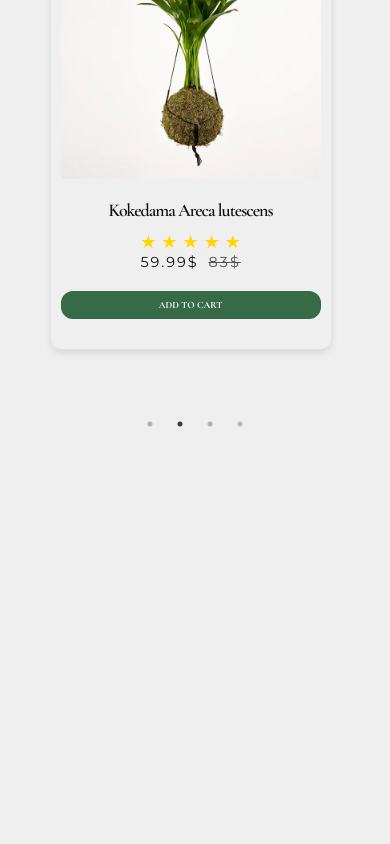
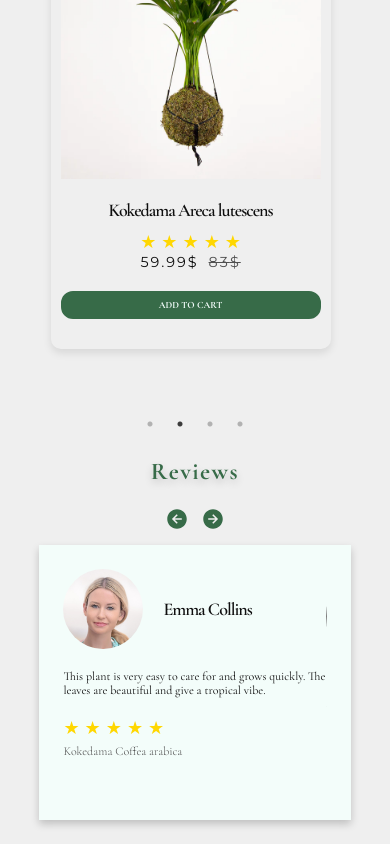
Before and after one commit to nataliiacat/RootStore, a React (Vite) app: page / in a window 390 px wide. Shown: the part 3667-4511 px from the top of the page. Before the commit the page ends 4101 px from the top, so only its background shows below. Built offline with nearby package versions, Linux system fonts and the light colour scheme.

Commit message:
fixed some issues

```diff
--- a/src/components/ReviewsSection/ReviewsSection.css
+++ b/src/components/ReviewsSection/ReviewsSection.css
@@ -41,39 +41,41 @@
 .nav-buttons .icon:active {
   fill: var(--secondary-accent-color);
 }
-.title-contain .nav-buttons{
+
+.title-contain .nav-buttons {
   display: flex;
   align-items: end;
   justify-content: flex-end;
   margin-top: 20px;
 }
-.title-contain .title{
+
+.title-contain .title {
   margin-bottom: 20px;
   color: var(--accent-color);
   text-shadow: 0 4px 8px rgba(0, 0, 0, 0.2);
 }
-.none.nav-buttons{
-  display: none;
-}
-@media (max-width: 600px){
-.reviewsSection .container{
+
+@media (max-width: 600px) {
+  .reviewsSection .container {
     flex-direction: column;
     gap: 10px;
     align-items: center;
   }
+
   .title-contain .nav-buttons {
+    justify-content: center;
+    margin-top: 20px;
+  }
+
+  .title-contain .text {
     display: none;
   }
-.title-contain .text{
-  display: none;
-}
-.title-contain .title{
+
+  .title-contain .title {
     text-align: center;
   }
-.slider-block{
+
+  .slider-block {
     width: 85%;
   }
-.none.nav-buttons {
-  display: block;
 }
-}
--- a/src/components/ReviewsSection/ReviewsSection.jsx
+++ b/src/components/ReviewsSection/ReviewsSection.jsx
@@ -17,7 +17,7 @@ const ReviewsSection = () => {
       <section className="reviewsSection">
         <div className="container">
           <div className="title-contain">
-            <h1 className="title">What People Say</h1>
+            <h1 className="title">Reviews</h1>
             <p className="text">Our clients love our service, and we truly value them in return. We’re dedicated to building strong, lasting relationships.</p>
             <div className="nav-buttons">
               <button ref={prevRef} className="custom-prev">
--- a/src/pages/detail/detail.jsx
+++ b/src/pages/detail/detail.jsx
@@ -6,6 +6,7 @@ import { plantsData } from '../../data'
 import { useDispatch } from 'react-redux'
 import { addToCart } from '../../stores/cartSlice'
 import DeliveryPopup from '../../components/DeliveryPopup/DeliveryPopup'
+import ReviewsSection from '../../components/ReviewsSection/ReviewsSection'
 
 const Detail = () => {
   const { slug } = useParams();
--- a/src/pages/home.jsx
+++ b/src/pages/home.jsx
@@ -3,6 +3,7 @@ import HomeSection from '../components/HomeSection/HomeSection'
 import ProductsSection from '../components/ProductsSection/ProductsSection'
 import AboutSection from '../components/AboutSection/AboutSection'
 import SaleSection from '../components/SaleSection/SaleSection'
+import ReviewsSection from '../components/ReviewsSection/ReviewsSection'
 
 const Home = () => {
   return (
@@ -11,6 +12,7 @@ const Home = () => {
       <ProductsSection />
       <AboutSection />
       <SaleSection/>
+      <ReviewsSection/>
     </>
   )
 }
```
Lines whose indentation alone changed are shown as unchanged.
